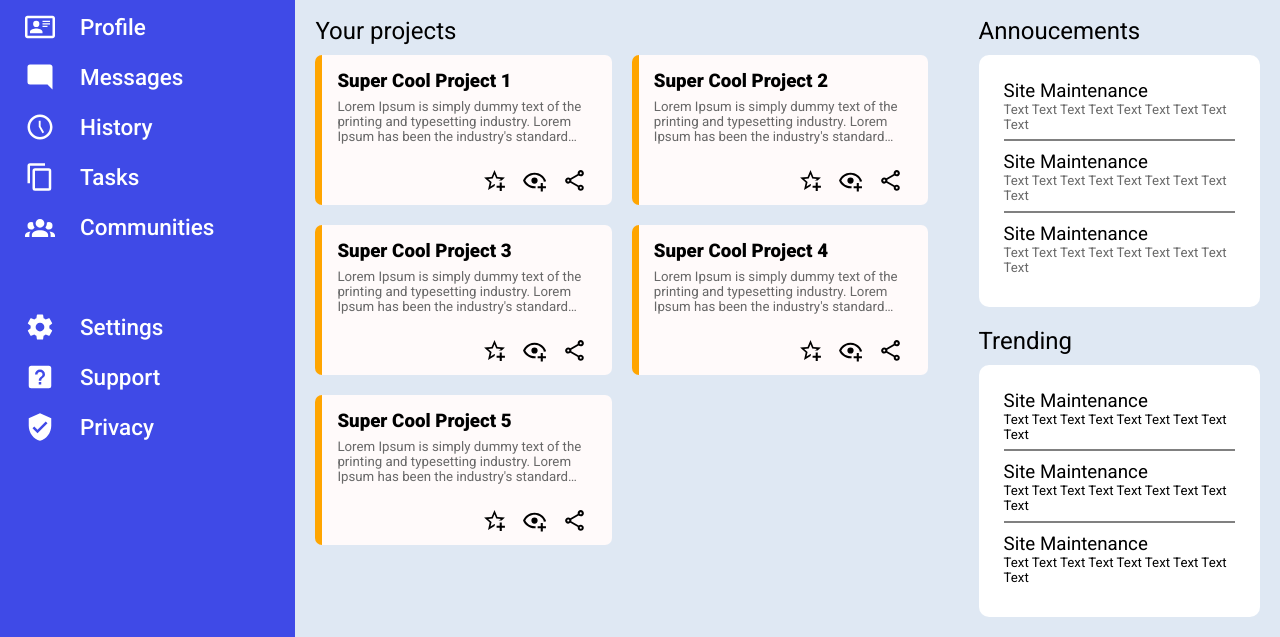
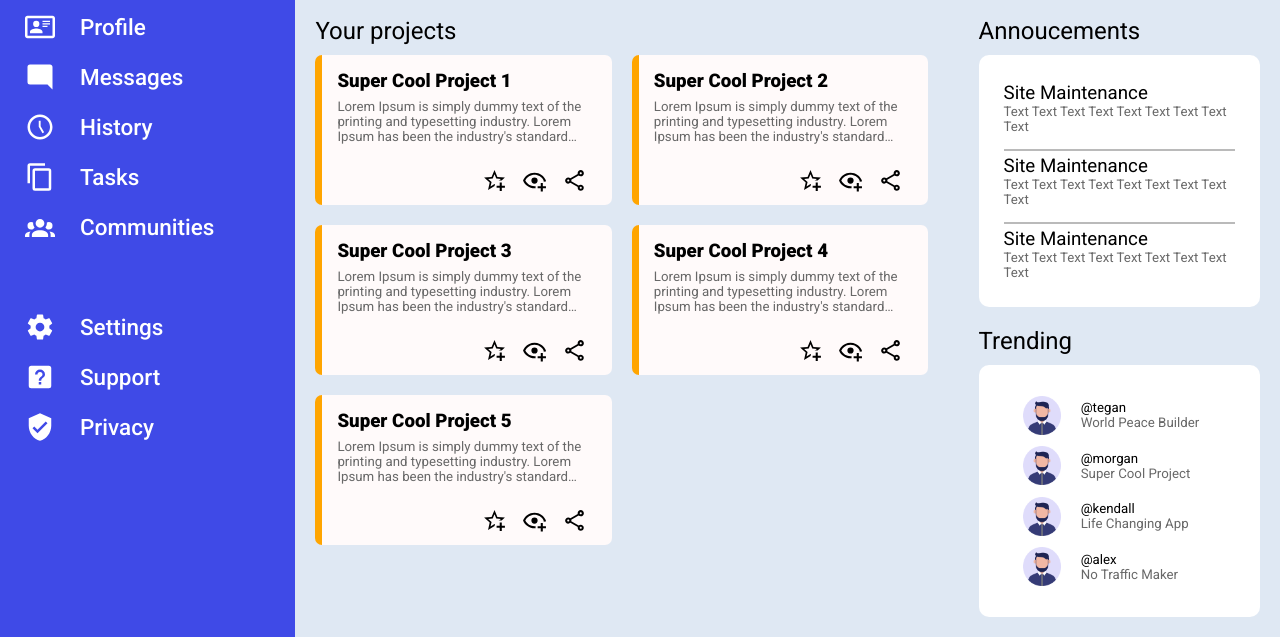
Before and after one commit to RobRussellManc/ODIN_admin_dashboard, a plain HTML site: page index.html in a window 1280 px wide. Shown: the part 163-800 px from the top of the page. Drawn offline with Linux system fonts and the light colour scheme.

Commit message:
Version 1 complete

```diff
--- a/index.html
+++ b/index.html
@@ -67,7 +67,7 @@
                 </div>
             </div>
             <div class="annoucements grid">
-                <div><h2>Annoucements</h2></div>
+                <h2>Annoucements</h2>
                 <div class="side_box">
                     <div class="annoucement grey_line">
                         <h3>Site Maintenance</h3>
@@ -84,20 +84,40 @@
                 </div>
             </div>
             <div class="trending grid">
-                <div><h2>Trending</h2></div>
-                <div class="side_box">
-                    <div class="annoucement grey_line">
-                        <h3>Site Maintenance</h3>
-                        <h5> Text Text Text Text Text Text Text Text Text </h5>
+                <h2>Trending</h2>
+                <div class="side_box_grid">
+                    <div class="">
+                        <img id="trending_icon" src="icons/user_icon.png">
                     </div>
-                    <div class="annoucement grey_line">
-                        <h3>Site Maintenance</h3>
-                        <h5> Text Text Text Text Text Text Text Text Text </h5>
+                    <div>
+                        <h5> @tegan </h5>
+                        <h5 class="grey_font"> World Peace Builder </h5>
                     </div>
-                    <div class="annoucement">
-                        <h3>Site Maintenance</h3>
-                        <h5> Text Text Text Text Text Text Text Text Text </h5>
+
+                    <div class="">
+                        <img id="trending_icon" src="icons/user_icon.png">
                     </div>
+                    <div>
+                        <h5> @morgan </h5>
+                        <h5 class="grey_font"> Super Cool Project </h5>
+                    </div>
+
+                    <div class="">
+                        <img id="trending_icon" src="icons/user_icon.png">
+                    </div>
+                    <div>
+                        <h5> @kendall </h5>
+                        <h5 class="grey_font"> Life Changing App </h5>
+                    </div>
+
+                    <div class="">
+                        <img id="trending_icon" src="icons/user_icon.png">
+                    </div>
+                    <div>
+                        <h5> @alex </h5>
+                        <h5 class="grey_font"> No Traffic Maker </h5>
+                    </div>
+
                 </div>
             </div>
 
--- a/styles.css
+++ b/styles.css
@@ -257,13 +257,30 @@ ul.nav {
     background-color: white;
     border-radius: 10px;
     display: flex;
-    flex-wrap:wrap;
+    flex-direction: column;
+    justify-content: space-around;
+    padding: 25px;
+
+    margin-top:10px;
+}
+
+.side_box_grid {
+    background-color: white;
+    border-radius: 10px;
+    display: grid;
+    grid-template-columns: 1fr 2fr;
+    grid-template-rows: repeat(4, 1fr);
+    justify-content: center;
+    align-items: center;
     padding: 25px;
     margin-top:10px;
 }
 
-
+#trending_icon {
+    width: 50%;
+    object-fit: cover;
+}
 .grey_line {
-    border-bottom: solid 2px grey;
-    margin-bottom: 10px;
+    border-bottom: solid 2px rgba(128, 128, 128, 0.541);
+    padding-bottom: 15px;
 }
```
